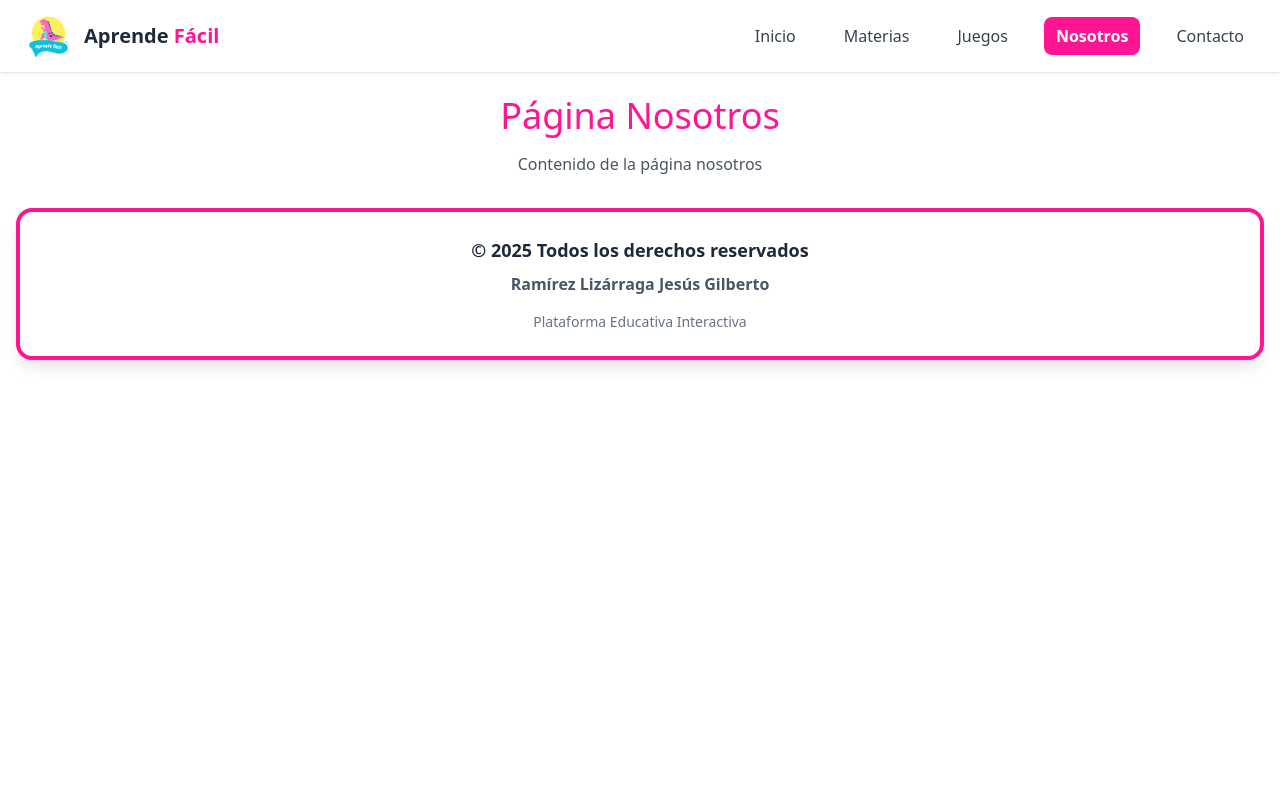
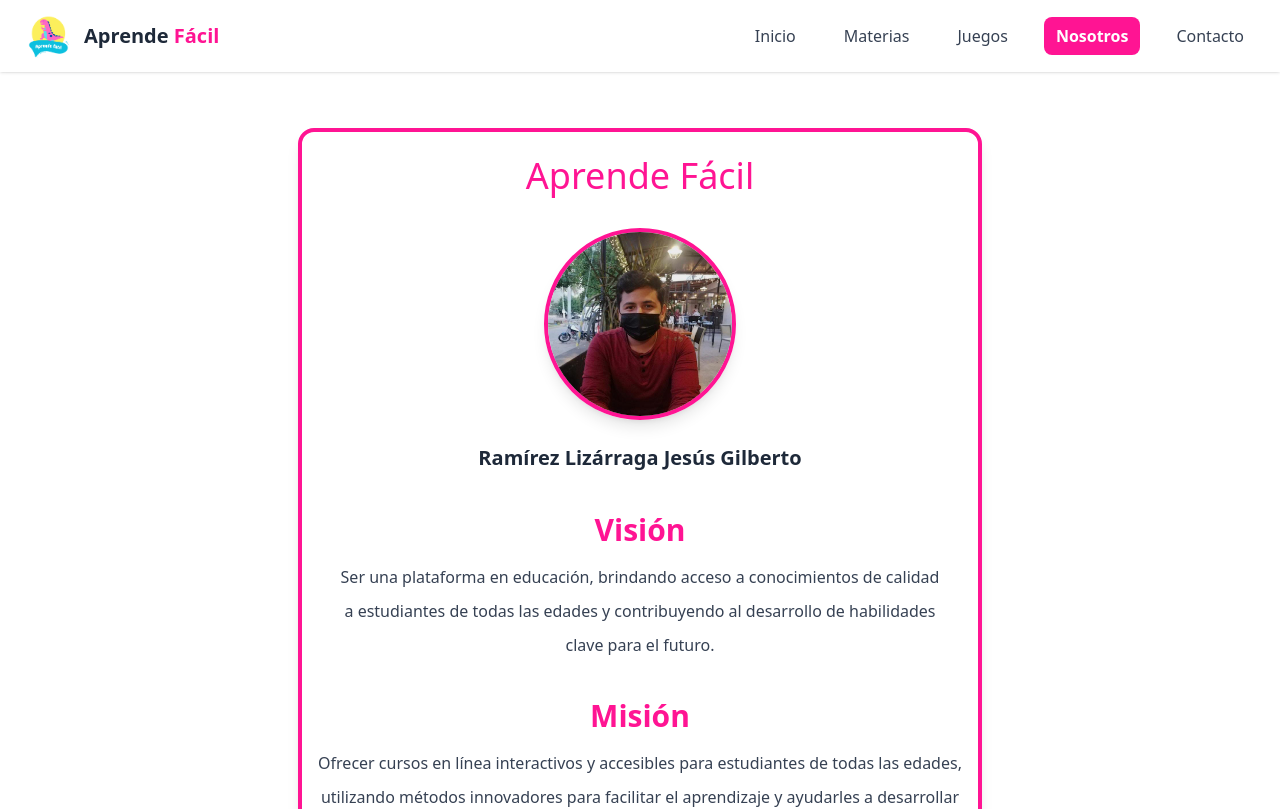
Before and after one commit to jesusgilberto/Aprendefacil, a React (Vite) app: page /nosotros in a window 1280 px wide. Shown: the top 809 px of the page. Built offline with nearby package versions, Linux system fonts and the light colour scheme.

Commit message:
feat: implementar página Nosotros con imagen de perfil

```diff
--- a/src/pages/Juegos.jsx
+++ b/src/pages/Juegos.jsx
@@ -1,12 +1,27 @@
-import React from 'react'
+import React from "react";
+import { JUEGOS_FUTUROS } from "../utils/juegos-utils";
 
 const Juegos = () => {
   return (
     <div className="text-center">
       <h1 className="text-4xl font-comic text-rosa-principal">Página de Juegos</h1>
       <p className="mt-4 text-gray-600">Contenido de la página de juegos</p>
+
+      {/* Listado de juegos */}
+      <div className="mt-8 grid grid-cols-1 md:grid-cols-2 lg:grid-cols-3 gap-6 px-4">
+        {JUEGOS_FUTUROS.map((juego, index) => (
+          <div
+            key={index}
+            className={`p-6 rounded-2xl text-white shadow-lg bg-linear-to-r ${juego.color}`}
+          >
+            <div className="text-5xl mb-3">{juego.icono}</div>
+            <h2 className="text-2xl font-bold">{juego.titulo}</h2>
+            <p className="mt-2 text-sm opacity-90">{juego.descripcion}</p>
+          </div>
+        ))}
+      </div>
     </div>
-  )
-}
+  );
+};
 
-export default Juegos
+export default Juegos;
--- a/src/pages/Materias.jsx
+++ b/src/pages/Materias.jsx
@@ -1,5 +1,5 @@
 import React from 'react'
-import { MATERIAS } from '../utils/constants'
+import { MATERIAS } from '../utils/materias-utils'
 const Materias = () => {
   return (
     <div className="text-center px-6 py-10">
--- a/src/pages/Nosotros.jsx
+++ b/src/pages/Nosotros.jsx
@@ -1,12 +1,45 @@
-import React from 'react'
-
+import React from "react";
+import { NOSOTROS } from "../utils/nosotros-utils";
+ console.log('Imagen URL:', NOSOTROS.imagen);
 const Nosotros = () => {
   return (
-    <div className="text-center">
-      <h1 className="text-4xl font-comic text-rosa-principal">Página Nosotros</h1>
-      <p className="mt-4 text-gray-600">Contenido de la página nosotros</p>
+    <div className="bg-white py-6 mx-4 my-8 rounded-2xl shadow-lg border-4 border-rosa-principal">
+      <div className="container mx-auto px-4 text-center">
+        <h1 className="text-4xl font-comic text-rosa-principal mb-8">
+          {NOSOTROS.titulo}
+        </h1>
+
+        <img
+          src={NOSOTROS.imagen}
+          className="mx-auto mb-6 w-48 h-48 object-cover rounded-full border-4 border-rosa-principal shadow-lg"
+
+        />
+
+        <p className="text-xl font-semibold mb-10 text-gray-800">
+          {NOSOTROS.nombre}
+        </p>
+
+        <h2 className="text-3xl font-bold text-rosa-principal mb-4">Visión</h2>
+        <div className="text-gray-700 leading-relaxed mb-10 max-w-2xl mx-auto">
+          {NOSOTROS.vision.map((linea, index) => (
+            <p key={index} className="mb-2">
+              {linea}
+            </p>
+          ))}
+        </div>
+
+        {/* Misión */}
+        <h2 className="text-3xl font-bold text-rosa-principal mb-4">Misión</h2>
+        <div className="text-gray-700 leading-relaxed max-w-2xl mx-auto">
+          {NOSOTROS.mision.map((linea, index) => (
+            <p key={index} className="mb-2">
+              {linea}
+            </p>
+          ))}
+        </div>
+      </div>
     </div>
-  )
-}
+  );
+};
 
-export default Nosotros
+export default Nosotros;
--- a/src/utils/constants.jsx
+++ /dev/null
@@ -1,60 +0,0 @@
-// src/data/data.js
-
-// Importar TODAS las imágenes de la carpeta assets/img
-const images = import.meta.glob('../assets/img/*', { eager: true })
-
-// Helper para obtener la imagen por nombre
-const getImg = (file) => images[`../assets/img/${file}`]?.default
-
-export const MENU_ITEMS = [
-  { path: '/inicio', label: 'Inicio' },
-  { path: '/materias', label: 'Materias' },
-  { path: '/juegos', label: 'Juegos' },
-  { path: '/nosotros', label: 'Nosotros' },
-  { path: '/contactos', label: 'Contacto' }
-]
-
-export const MATERIAS = [
-  {
-    titulo: "Matemáticas",
-    imagen: getImg('matematicas.png'),
-    descripcion: "Las matemáticas son importantes porque nos ayudan a resolver problemas cotidianos...",
-    color: "from-blue-500 to-purple-600",
-    icono: "🔢"
-  },
-  {
-    titulo: "Español",
-    imagen: getImg('espanol.png'),
-    descripcion: "El español es importante porque nos ayuda a comunicarnos mejor...",
-    color: "from-green-500 to-teal-600",
-    icono: "📝"
-  },
-  {
-    titulo: "Geografía",
-    imagen: getImg('geografia.png'),
-    descripcion: "La geografía es importante porque nos ayuda a entender el mundo en el que vivimos...",
-    color: "from-orange-500 to-red-600",
-    icono: "🌎"
-  }
-]
-
-export const JUEGOS_FUTUROS = [
-  {
-    titulo: "Matemáticas Divertidas",
-    descripcion: "Juegos interactivos para aprender operaciones matemáticas",
-    icono: "➕",
-    color: "from-blue-400 to-purple-500"
-  },
-  {
-    titulo: "Aventura del Español",
-    descripcion: "Aprende gramática y vocabulario jugando",
-    icono: "📝",
-    color: "from-green-400 to-teal-500"
-  },
-  {
-    titulo: "Explorador Geográfico",
-    descripcion: "Descubre países, capitales y banderas",
-    icono: "🌎",
-    color: "from-orange-400 to-red-500"
-  }
-]
--- /dev/null
+++ b/src/utils/images-utils.jsx
@@ -0,0 +1,2 @@
+export const images = import.meta.glob('../assets/img/*', { eager: true })
+export const getImg = (file) => images[`../assets/img/${file}`]?.default
--- /dev/null
+++ b/src/utils/juegos-utils.jsx
@@ -0,0 +1,20 @@
+export const JUEGOS_FUTUROS = [
+  {
+    titulo: "Matemáticas Divertidas",
+    descripcion: "Juegos interactivos para aprender operaciones matemáticas",
+    icono: "➕",
+    color: "from-blue-400 to-purple-500"
+  },
+  {
+    titulo: "Aventura del Español",
+    descripcion: "Aprende gramática y vocabulario jugando",
+    icono: "📝",
+    color: "from-green-400 to-teal-500"
+  },
+  {
+    titulo: "Explorador Geográfico",
+    descripcion: "Descubre países, capitales y banderas",
+    icono: "🌎",
+    color: "from-orange-400 to-red-500"
+  }
+]
--- /dev/null
+++ b/src/utils/materias-utils.jsx
@@ -0,0 +1,25 @@
+import { getImg } from './images-utils'
+
+export const MATERIAS = [
+  {
+    titulo: "Matemáticas",
+    imagen: getImg('matematicas.png'),
+    descripcion: "Las matemáticas son importantes porque nos ayudan a resolver problemas cotidianos...",
+    color: "from-blue-500 to-purple-600",
+    icono: "🔢"
+  },
+  {
+    titulo: "Español",
+    imagen: getImg('espanol.png'),
+    descripcion: "El español es importante porque nos ayuda a comunicarnos mejor...",
+    color: "from-green-500 to-teal-600",
+    icono: "📝"
+  },
+  {
+    titulo: "Geografía",
+    imagen: getImg('geografia.png'),
+    descripcion: "La geografía es importante porque nos ayuda a entender el mundo en el que vivimos...",
+    color: "from-orange-500 to-red-600",
+    icono: "🌎"
+  }
+]
--- /dev/null
+++ b/src/utils/menu-utils.jsx
@@ -0,0 +1,7 @@
+export const MENU_ITEMS = [
+  { path: '/inicio', label: 'Inicio' },
+  { path: '/materias', label: 'Materias' },
+  { path: '/juegos', label: 'Juegos' },
+  { path: '/nosotros', label: 'Nosotros' },
+  { path: '/contactos', label: 'Contacto' }
+]
--- /dev/null
+++ b/src/utils/nosotros-utils.jsx
@@ -0,0 +1,17 @@
+import { getImg } from './images-utils'
+
+export const NOSOTROS = {
+  titulo: "Aprende Fácil",
+  imagen: getImg('foto-perfil.png'),
+  nombre: "Ramírez Lizárraga Jesús Gilberto",
+  vision: [
+    "Ser una plataforma en educación, brindando acceso a conocimientos de calidad",
+    "a estudiantes de todas las edades y contribuyendo al desarrollo de habilidades",
+    "clave para el futuro."
+  ],
+  mision: [
+    "Ofrecer cursos en línea interactivos y accesibles para estudiantes de todas las edades,",
+    "utilizando métodos innovadores para facilitar el aprendizaje y ayudarles a desarrollar",
+    "habilidades que mejoren su calidad de vida y sus oportunidades profesionales."
+  ]
+}
```
Also changed, not shown: src/assets/img/foto-perfil.png (added).
